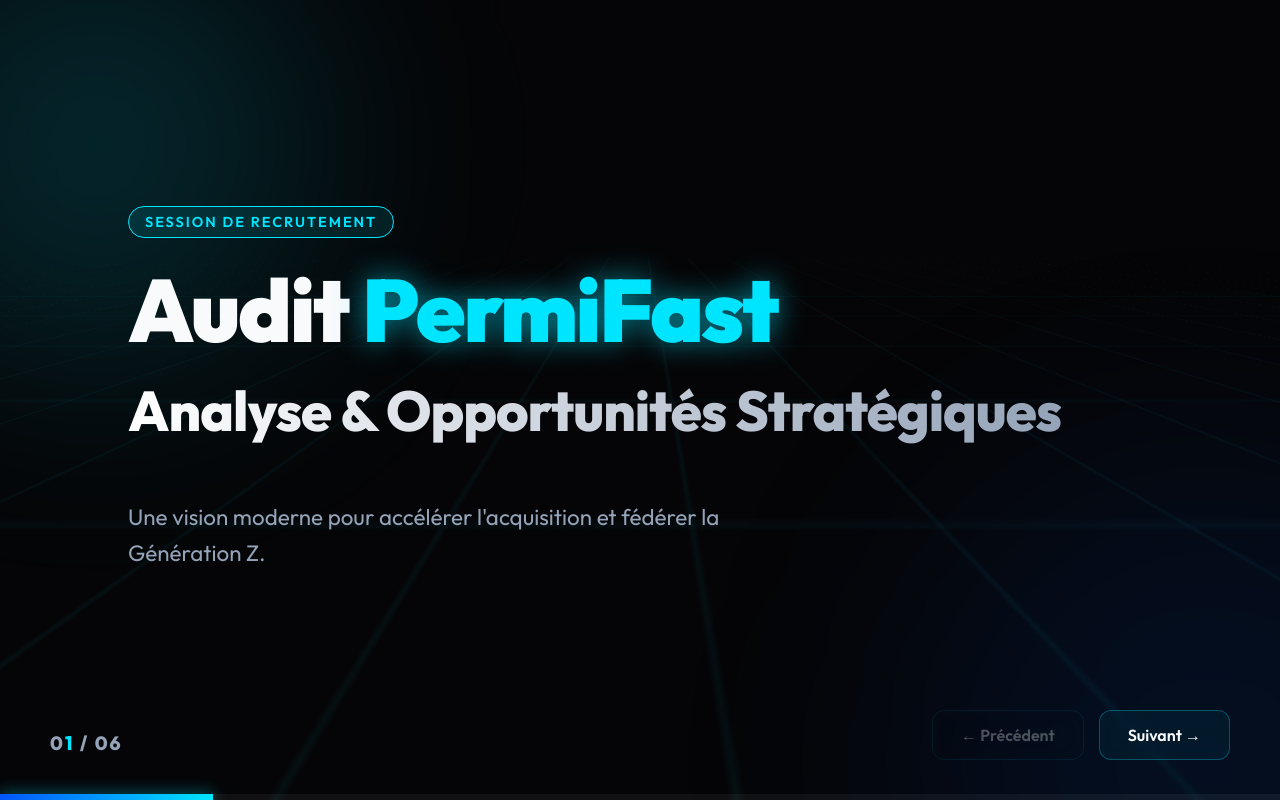
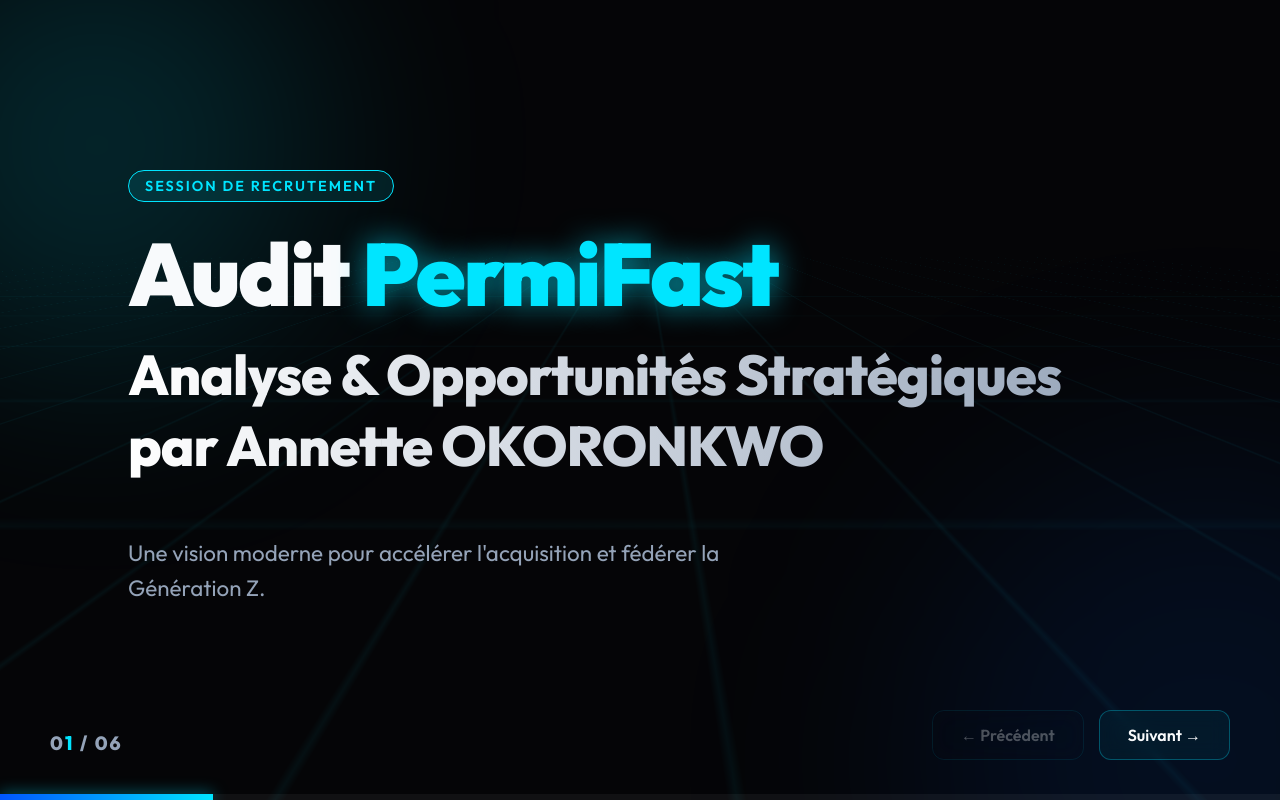
Before and after one commit to Annette-Okoronkwo/ProjetPermisFastCodeHtmlParAnnette, a plain HTML site: page index.html in a window 1280 px wide. Drawn offline with Linux system fonts and the light colour scheme.

Commit message:
Update index.html

```diff
--- a/index.html
+++ b/index.html
@@ -304,7 +304,7 @@
         <div class="slide active">
             <div class="badge">Session de Recrutement</div>
             <h1>Audit <span>PermiFast</span></h1>
-            <h2>Analyse & Opportunités Stratégiques</h2>
+            <h2>Analyse & Opportunités Stratégiques par Annette OKORONKWO</h2>
             <p style="font-size: 1.4rem; color: var(--text-muted); max-width: 600px; line-height: 1.6;">
                 Une vision moderne pour accélérer l'acquisition et fédérer la Génération Z.
             </p>
```
